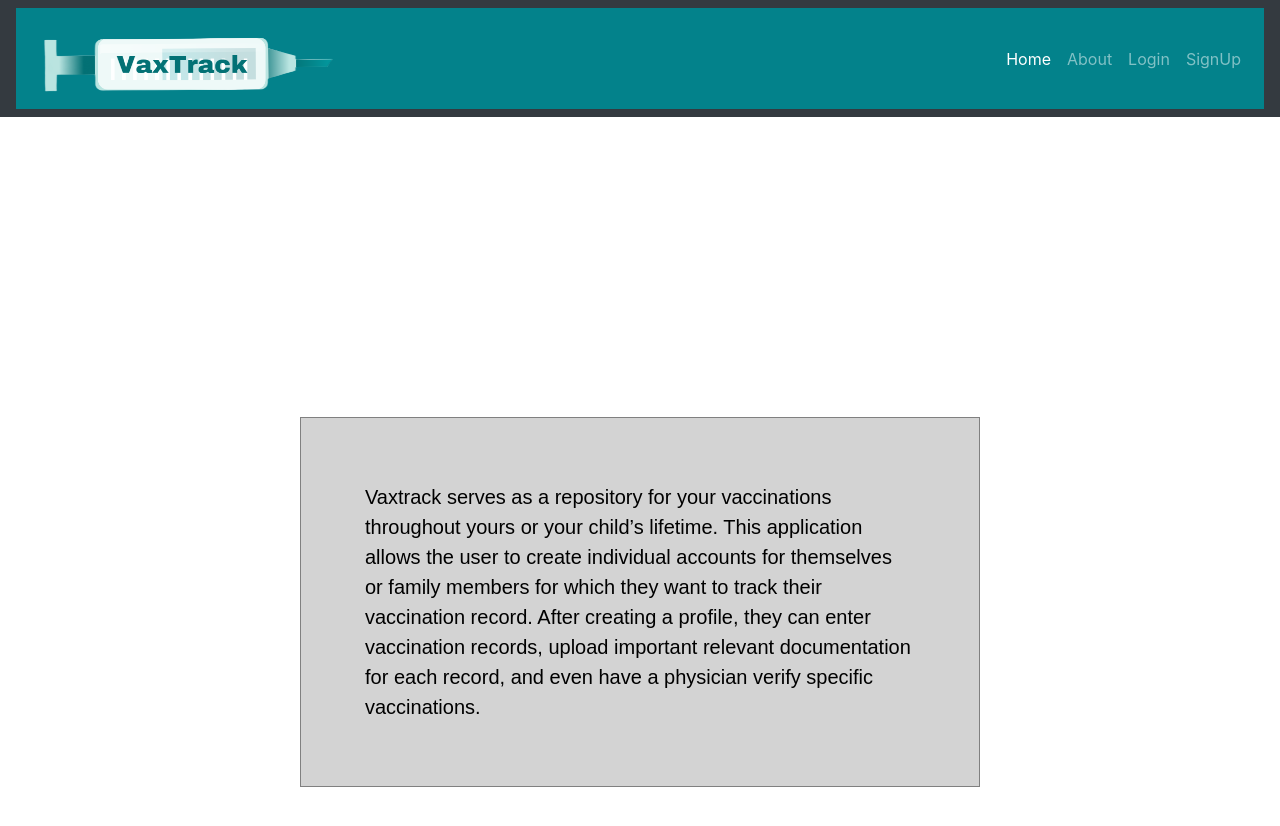
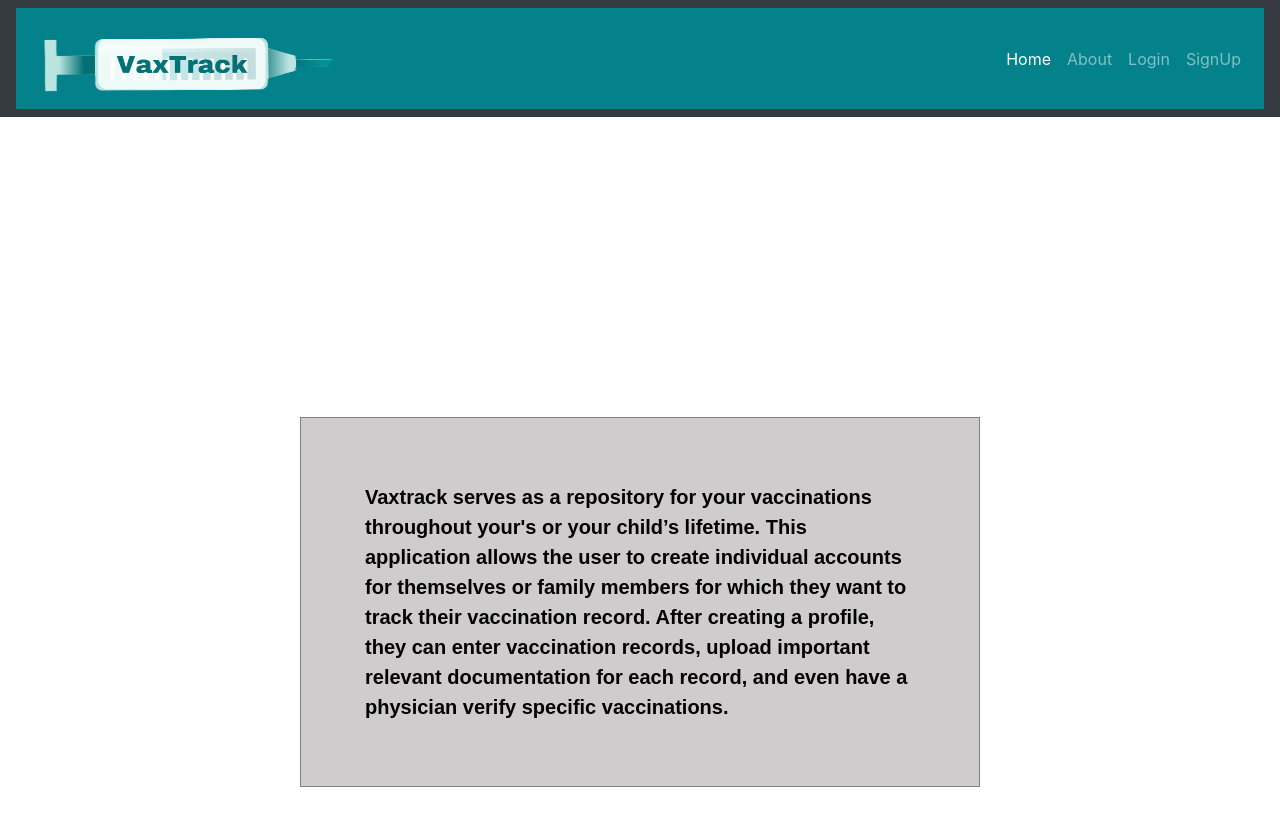
Before and after one commit to MsMLyons/vaxtrack, a React (Create React App) app in the folder client/: page / in a window 1280 px wide. Shown: the top 826 px of the page. Built offline with nearby package versions, Linux system fonts and the light colour scheme.

Commit message:
update home

```diff
--- a/client/src/Components/Home.js
+++ b/client/src/Components/Home.js
@@ -5,7 +5,7 @@ import '../Style/Home.css'
 function Home() {
   return (
     <div className="home-container">
-       Vaxtrack serves as a repository for your vaccinations throughout yours or your child’s lifetime. This application allows the user to create individual accounts for themselves or family members for which they want to track their vaccination record. After creating a profile, they can enter vaccination records, upload important relevant documentation for each record, and even have a physician verify specific vaccinations.
+       Vaxtrack serves as a repository for your vaccinations throughout your's or your child’s lifetime. This application allows the user to create individual accounts for themselves or family members for which they want to track their vaccination record. After creating a profile, they can enter vaccination records, upload important relevant documentation for each record, and even have a physician verify specific vaccinations.
     </div>
 
 
--- a/client/src/Style/Home.css
+++ b/client/src/Style/Home.css
@@ -2,15 +2,15 @@
         display: flex;
         flex-flow: column;
         flex-wrap: wrap;
-        justify-content: center;
+        justify-content: space-evenly;
         border: 1px solid grey;
-        background: lightgray;
+        background: rgb(206, 204, 204);
         color:black;
-        align-items: center;
+        align-content: center;
         padding: 5%;
         margin: 300px 300px;
         font-family: sans-serif;
         font-size: 20px;
-
+        font-weight: bold;
 
 }
```
